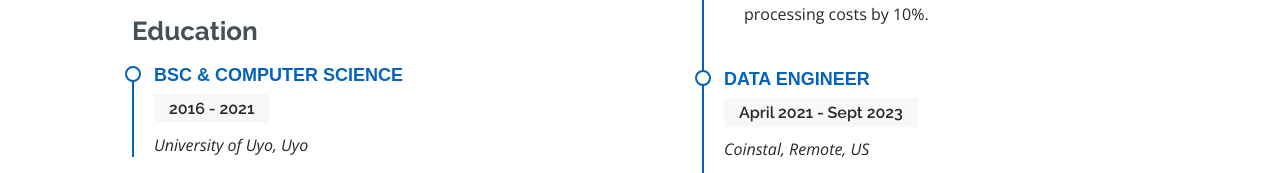
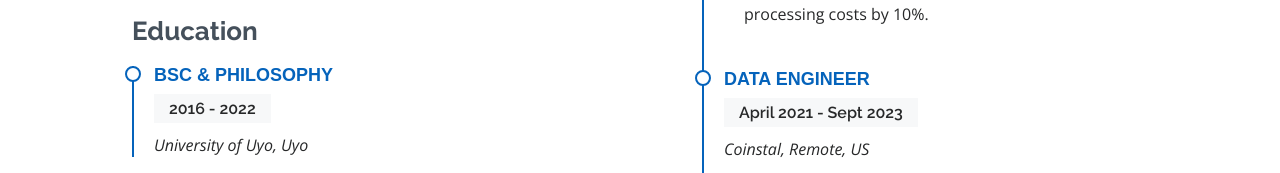
Before and after one commit to jamessandy/portfolio-site, a plain HTML site: page index.html in a window 1280 px wide. Shown: the part 2064-2237 px from the top of the page. Drawn offline with nearby package versions, Linux system fonts and the light colour scheme.

Commit message:
Update index.html

```diff
--- a/index.html
+++ b/index.html
@@ -187,8 +187,8 @@ In addition, I have a keen interest in researching AI safety, with a focus on AI
 
             <h3 class="resume-title">Education</h3>
             <div class="resume-item">
-              <h4>Bsc &amp; Computer science</h4>
-              <h5>2016 - 2021</h5>
+              <h4>Bsc &amp; Philosophy</h4>
+              <h5>2016 - 2022</h5>
               <p><em>University of Uyo, Uyo</em></p>
 
             </div>
```
